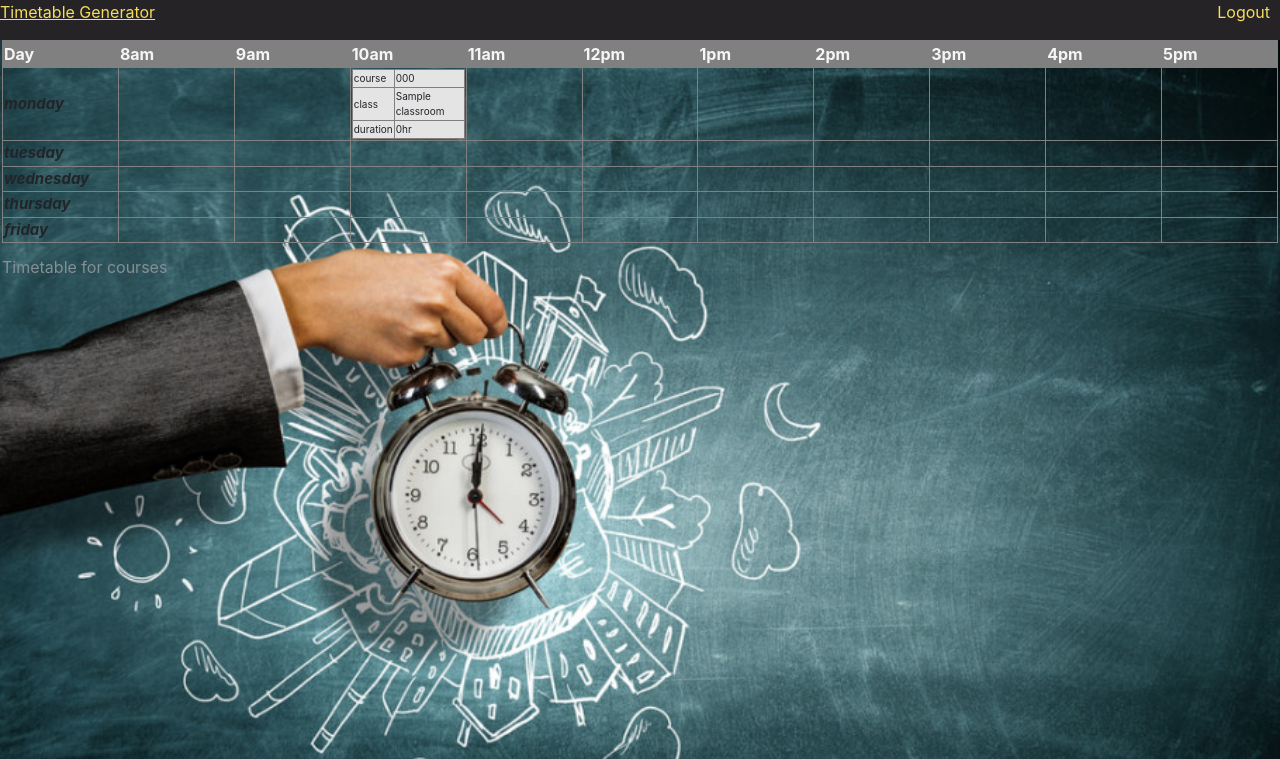
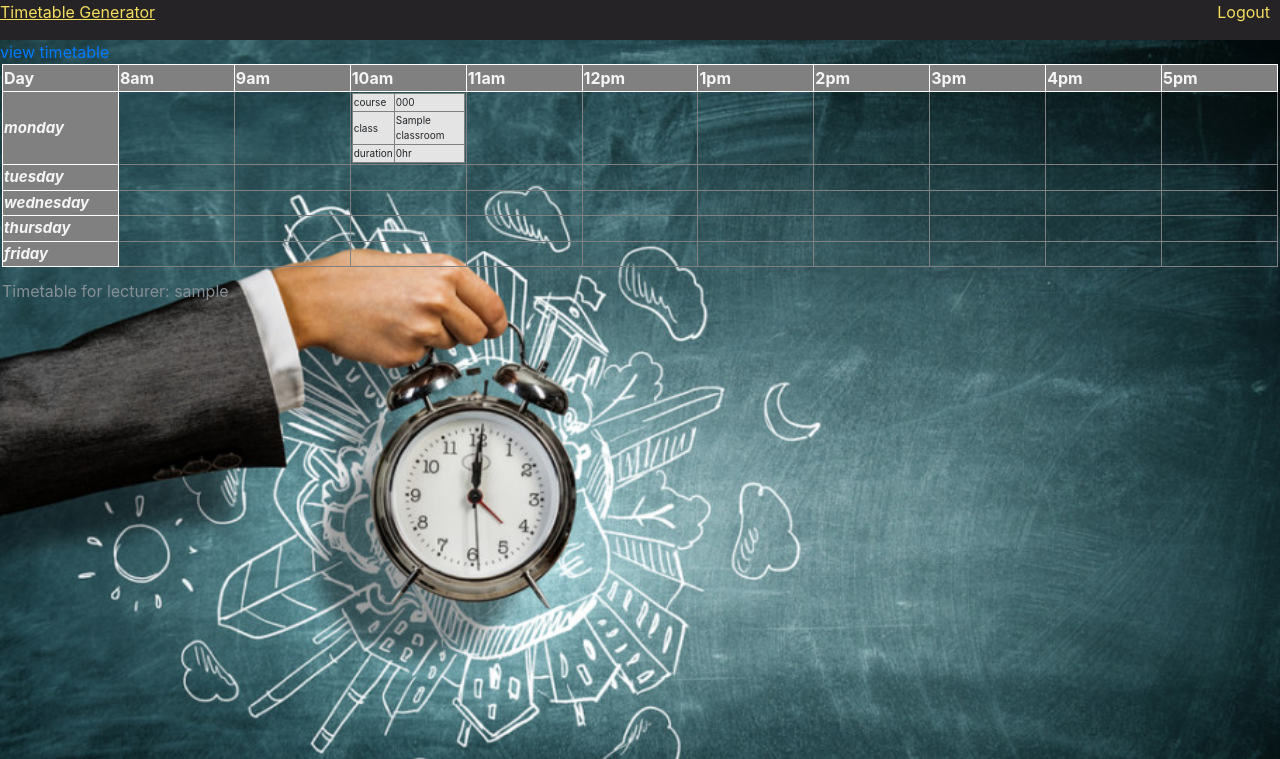
Before and after one commit to kmazi/Timetable, a Django app: page /timetable/ in a window 1280 px wide. Shown: the top 759 px of the page. Run offline with Django 3.2, Linux system fonts and the light colour scheme; a user stored in the database is signed in; tables that the repository leaves empty hold one stand-in row (values such as "Sample post"); some libraries are stand-ins or nearby versions.

```diff
--- a/templates/registration/login.html
+++ b/templates/registration/login.html
@@ -3,7 +3,7 @@
 {% block body %}
 {% load staticfiles %}
     <div id="sign-in">
-        <h3>Sign Up</h3>
+        <h3>Sign In</h3>
         <form method="POST">
             {% csrf_token %}
             {{ form.as_p }}
--- a/timetable_app/templates/timetable.html
+++ b/timetable_app/templates/timetable.html
@@ -2,6 +2,8 @@
 
 {% block body %}
 {% load staticfiles %}
+<div><a href="/timetable/4/2">view timetable</a>
+  </div>
 <div id="timetable-view" style="padding-left: 2px; padding-right: 2px;">
   <style>
     table thead th{
@@ -12,8 +14,8 @@
     }
   </style>
   <table border="1px" width="100%">
-    <caption aligh="top">Timetable for courses</caption>
-    <thead align="left" style="background: gray; color: whitesmoke;">
+    <caption aligh="top">Timetable for lecturer: {{ user.username }}</caption>
+    <thead align="left" style="background: gray; color: whitesmoke; border: solid white 1px;">
       <th>Day</th>
       <th>8am</th>
       <th>9am</th>
@@ -29,7 +31,9 @@
     <tbody>
       {% for k,v in timetable.items %}
         <tr>
-          <td style="font-size: 15px; font-weight: bold; font-style: oblique;">{{ k }}</td>
+          <td style="font-size: 15px; font-weight: bold; font-style: oblique;
+          background: gray; color: whitesmoke;
+          border: solid white 1px;">{{ k }}</td>
           {% for timeslot in v %}
               {% if timeslot.course.code %}
                 {% if timeslot.duration.seconds == 7200 %}
--- a/timetable_app/timetable.py
+++ b/timetable_app/timetable.py
@@ -23,7 +23,6 @@ class Timetable(object):
         wed_lectures.extend(lecture_times.filter(day__name="wednesday"))
         thu_lectures.extend(lecture_times.filter(day__name="thursday"))
         fri_lectures.extend(lecture_times.filter(day__name="friday"))
-        # lectures = [mon_lectures, tue_lectures, wed_lectures, thu_lectures, fri_lectures]
         time_slots["monday"] = mon_lectures
         time_slots["tuesday"] = tue_lectures
         time_slots["wednesday"] = wed_lectures
--- a/timetable_app/urls.py
+++ b/timetable_app/urls.py
@@ -5,6 +5,7 @@ from . import views
 urlpatterns = [
     url(r'^$', views.HomePage.as_view()),
     url(r'^timetable/$', views.ShowTable.as_view()),
+    url(r'^timetable/(?P<department_id>\d)/(?P<level>\d)/$', views.LevelTimetable.as_view()),
     url(r'^login/$', auth_views.login),
     url(r'^logout/$', auth_views.logout, {'next_page':'/'}, name='logout'),
 ]
--- a/timetable_app/views.py
+++ b/timetable_app/views.py
@@ -1,6 +1,6 @@
 from django.views.generic import TemplateView
 from django.shortcuts import render
-from .models import TimeSlot
+from .models import TimeSlot, Department
 from .timetable import Timetable
 
 class HomePage(TemplateView):
@@ -15,3 +15,16 @@ class ShowTable(TemplateView):
         context = super(ShowTable, self).get_context_data(**kwargs)
         context['timetable'] = timetable
         return context
+
+class LevelTimetable(TemplateView):
+    template_name = "timetable.html"
+
+    def get_context_data(self, **kwargs):
+        lecturer = self.request.user
+        department = Department.objects.filter(id=int(self.kwargs['department_id']))
+        level = int(self.kwargs['level'])
+        timetable = Timetable(timetable_for="set", department=department).generate_timetable()
+        context = super(LevelTimetable, self).get_context_data(**kwargs)
+        context['departments'] = departments
+        context['timetable'] = timetable
+        return context
```
Also changed, not shown: 1 other file.
